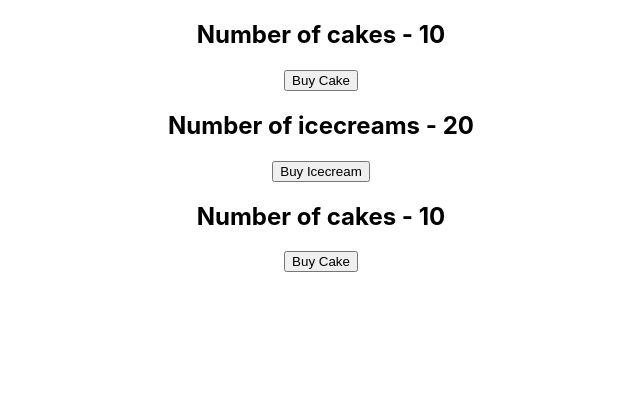
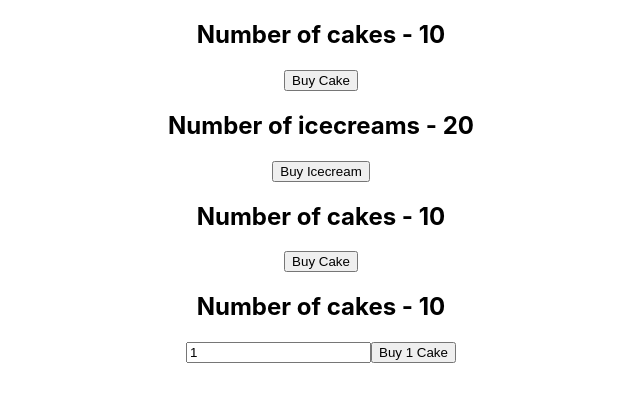
Before and after one commit to bavShehata/redux-in-depth, a React (Create React App) app in the folder react-redux/: page / in a window 1280 px wide. Shown: the top 402 px of the page, without its empty margins (319-959 px from the left). Built offline with nearby package versions, Linux system fonts and the light colour scheme.

Commit message:
action payload

```diff
--- a/react-redux/src/App.js
+++ b/react-redux/src/App.js
@@ -5,6 +5,7 @@
 import CakeContainer from "./components/CakeContainer";
 import HooksCakeContainer from "./components/HooksCakeContainer";
 import IcecreamContainer from "./components/IcecreamContainer";
+import NewCakeContainer from "./components/NewCakeContainer";
 
 function App() {
   return (
@@ -13,6 +14,7 @@
         <CakeContainer />
         <IcecreamContainer />
         <HooksCakeContainer />
+        <NewCakeContainer />
       </div>
     </Provider>
   );
--- /dev/null
+++ b/react-redux/src/components/NewCakeContainer.js
@@ -0,0 +1,30 @@
+import React, { useState } from "react";
+import { connect } from "react-redux";
+import { buyCake } from "../redux";
+const NewCakeContainer = (props) => {
+  const [number, setNumber] = useState(1);
+  return (
+    <div>
+      <h2>Number of cakes - {props.numOfCakes}</h2>
+      <input
+        type="text"
+        value={number}
+        onChange={(e) => setNumber(e.target.value)}
+      />
+      <button onClick={() => props.buyCake(number)}>Buy {number} Cake</button>
+    </div>
+  );
+};
+
+const mapStateToProps = (state) => {
+  return {
+    numOfCakes: state.cake.numOfCakes,
+  };
+};
+const mapDispatchToProps = (dispatch) => {
+  return {
+    buyCake: (number) => dispatch(buyCake(number)),
+  };
+};
+
+export default connect(mapStateToProps, mapDispatchToProps)(NewCakeContainer);
--- a/react-redux/src/redux/cake/cakeActions.js
+++ b/react-redux/src/redux/cake/cakeActions.js
@@ -1,7 +1,8 @@
 import { BUY_CAKE } from "./cakeTypes";
 
-export const buyCake = () => {
+export const buyCake = (number = 1) => {
   return {
     type: BUY_CAKE,
+    payload: number,
   };
 };
--- a/react-redux/src/redux/cake/cakeReducer.js
+++ b/react-redux/src/redux/cake/cakeReducer.js
@@ -3,7 +3,7 @@
 const cakeReducer = (state = initialState, action) => {
   switch (action.type) {
     case BUY_CAKE:
-      return { ...state, numOfCakes: state.numOfCakes - 1 };
+      return { ...state, numOfCakes: state.numOfCakes - action.payload };
     default:
       return state;
   }
```
